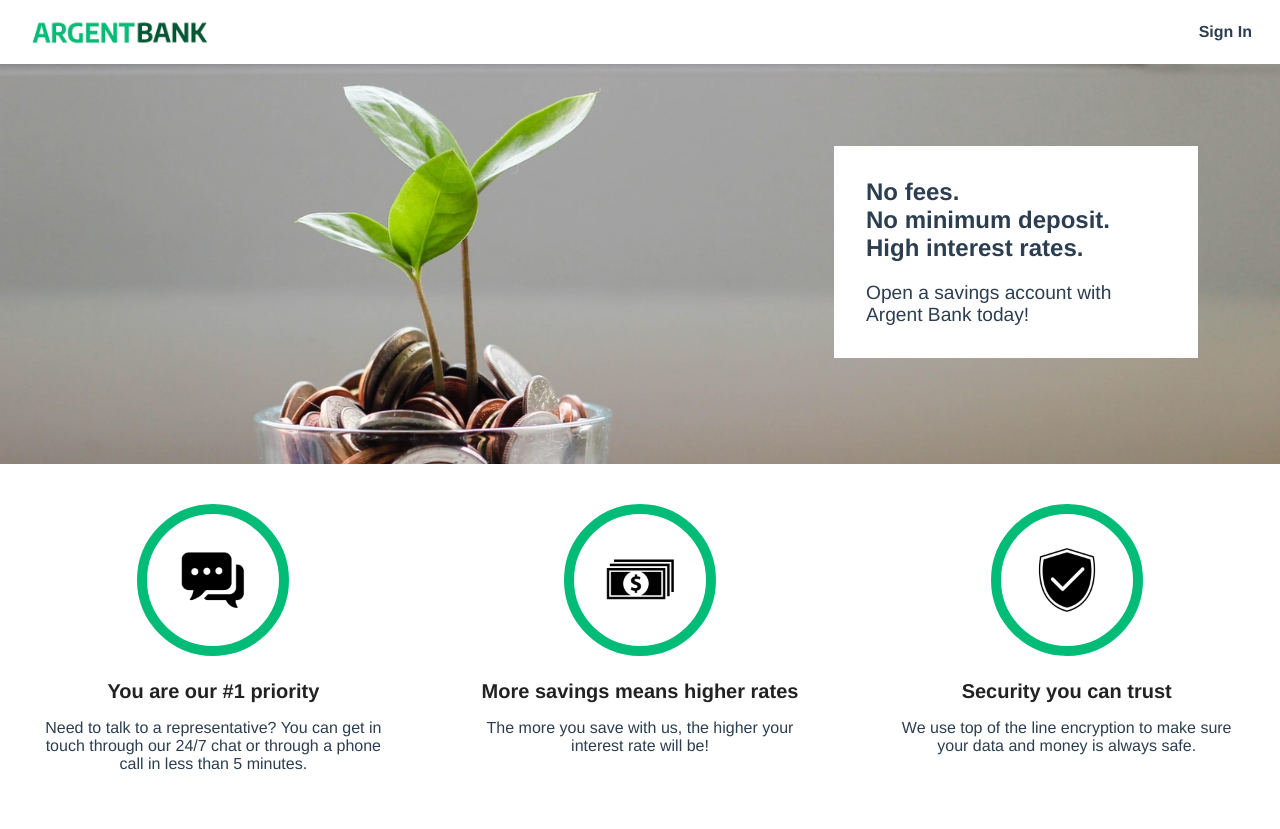
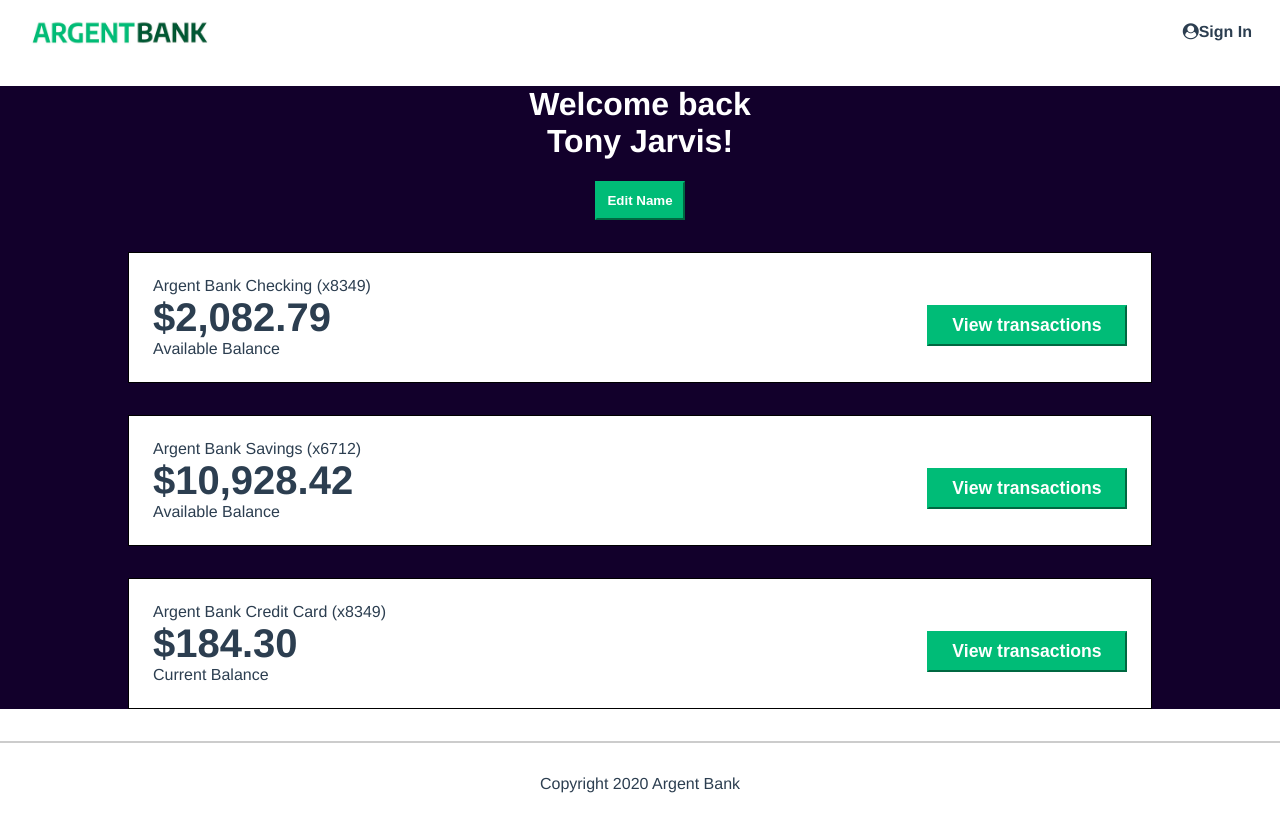
Before and after one commit to StevenBLR/OC_13_AppBancaire, a React (Create React App) app: page / in a window 1280 px wide. Built offline with nearby package versions, Linux system fonts and the light colour scheme.

Commit message:
Raw integration Signin + User pages

```diff
--- a/package.json
+++ b/package.json
@@ -9,6 +9,8 @@
     "react": "^17.0.2",
     "react-dom": "^17.0.2",
     "react-helmet": "^6.1.0",
+    "react-router": "^6.2.1",
+    "react-router-dom": "^6.2.1",
     "react-scripts": "5.0.0",
     "web-vitals": "^2.1.3"
   },
--- a/public/index.html
+++ b/public/index.html
@@ -8,6 +8,11 @@
     <meta
       name="description"
       content="Web site created using create-react-app"
+    />
+    <link rel="stylesheet" href="/css/main.css" />
+    <link
+      rel="stylesheet"
+      href="https://stackpath.bootstrapcdn.com/font-awesome/4.7.0/css/font-awesome.min.css"
     />
     <link rel="apple-touch-icon" href="%PUBLIC_URL%/logo192.png" />
     <!--
--- a/src/App.js
+++ b/src/App.js
@@ -1,10 +1,21 @@
 import "./App.css";
+//import { BrowserRouter as Router, Link, Switch } from "react-router-dom";
+import { BrowserRouter as Router, Route, Routes } from "react-router-dom";
+//import { BrowserRouter as Router, Route, Switch } from "react-router-dom";
 import Home from "./pages/Home";
+import Header from "./components/Header";
+import Footer from "./components/Footer";
+import SignIn from "./pages/SignIn";
+import User from "./pages/User";
 
 function App() {
   return (
     <div className="app">
-      <Home />
+      <Header />
+      {/* <Home/>
+      <SignIn/> */}
+      <User />
+      <Footer />
     </div>
   );
 }
--- /dev/null
+++ b/src/components/Footer.js
@@ -0,0 +1,11 @@
+import React from "react";
+
+function Footer() {
+  return (
+    <footer className="footer">
+      <p className="footer-text">Copyright 2020 Argent Bank</p>
+    </footer>
+  );
+}
+
+export default Footer;
--- /dev/null
+++ b/src/components/Header.js
@@ -0,0 +1,24 @@
+import React from "react";
+
+function Header() {
+  return (
+    <nav className="main-nav">
+      <a className="main-nav-logo" href="./index.html">
+        <img
+          className="main-nav-logo-image"
+          src="/img/argentBankLogo.png"
+          alt="Argent Bank Logo"
+        />
+        <h1 className="sr-only">Argent Bank</h1>
+      </a>
+      <div>
+        <a className="main-nav-item" href="./sign-in.html">
+          <i className="fa fa-user-circle"></i>
+          Sign In
+        </a>
+      </div>
+    </nav>
+  );
+}
+
+export default Header;
--- a/src/pages/Home.js
+++ b/src/pages/Home.js
@@ -6,66 +6,54 @@ function Home() {
     <div>
       <Helmet>
         <title>Argent Bank - Home Page</title>
-        <link rel="stylesheet" href="/css/main.css" />
       </Helmet>
-      <nav class="main-nav">
-        <a class="main-nav-logo" href="./index.html">
-          <img
-            class="main-nav-logo-image"
-            src="/img/argentBankLogo.png"
-            alt="Argent Bank Logo"
-          />
-          <h1 class="sr-only">Argent Bank</h1>
-        </a>
-        <div>
-          <a class="main-nav-item" href="./sign-in.html">
-            <i class="fa fa-user-circle"></i>
-            Sign In
-          </a>
-        </div>
-      </nav>
+
       <main>
-        <div class="hero">
-          <section class="hero-content">
-            <h2 class="sr-only">Promoted Content</h2>
-            <p class="subtitle">No fees.</p>
-            <p class="subtitle">No minimum deposit.</p>
-            <p class="subtitle">High interest rates.</p>
-            <p class="text">Open a savings account with Argent Bank today!</p>
+        <div className="hero">
+          <section className="hero-content">
+            <h2 className="sr-only">Promoted Content</h2>
+            <p className="subtitle">No fees.</p>
+            <p className="subtitle">No minimum deposit.</p>
+            <p className="subtitle">High interest rates.</p>
+            <p className="text">
+              Open a savings account with Argent Bank today!
+            </p>
           </section>
         </div>
-        <section class="features">
-          <h2 class="sr-only">Features</h2>
-          <div class="feature-item">
+        <section className="features">
+          <h2 className="sr-only">Features</h2>
+          <div className="feature-item">
             <img
               src="/img/icon-chat.png"
               alt="Chat Icon"
-              class="feature-icon"
+              className="feature-icon"
             />
-            <h3 class="feature-item-title">You are our #1 priority</h3>
+            <h3 className="feature-item-title">You are our #1 priority</h3>
             <p>
               Need to talk to a representative? You can get in touch through our
               24/7 chat or through a phone call in less than 5 minutes.
             </p>
           </div>
-          <div class="feature-item">
+          <div className="feature-item">
             <img
               src="/img/icon-money.png"
               alt="Chat Icon"
-              class="feature-icon"
+              className="feature-icon"
             />
-            <h3 class="feature-item-title">More savings means higher rates</h3>
+            <h3 className="feature-item-title">
+              More savings means higher rates
+            </h3>
             <p>
               The more you save with us, the higher your interest rate will be!
             </p>
           </div>
-          <div class="feature-item">
+          <div className="feature-item">
             <img
               src="/img/icon-security.png"
               alt="Chat Icon"
-              class="feature-icon"
+              className="feature-icon"
             />
-            <h3 class="feature-item-title">Security you can trust</h3>
+            <h3 className="feature-item-title">Security you can trust</h3>
             <p>
               We use top of the line encryption to make sure your data and money
               is always safe.
--- /dev/null
+++ b/src/pages/SignIn.js
@@ -0,0 +1,37 @@
+import React from "react";
+
+function SignIn() {
+  return (
+    <body>
+      <main className="main bg-dark">
+        <section className="sign-in-content">
+          <i className="fa fa-user-circle sign-in-icon"></i>
+          <h1>Sign In</h1>
+          <form>
+            <div className="input-wrapper">
+              <label for="username">Username</label>
+              <input type="text" id="username" />
+            </div>
+            <div className="input-wrapper">
+              <label for="password">Password</label>
+              <input type="password" id="password" />
+            </div>
+            <div className="input-remember">
+              <input type="checkbox" id="remember-me" />
+              <label for="remember-me">Remember me</label>
+            </div>
+            {/* <!-- PLACEHOLDER DUE TO STATIC SITE --> */}
+            <a href="./user.html" className="sign-in-button">
+              Sign In
+            </a>
+            {/* <!-- SHOULD BE THE BUTTON BELOW --> */}
+            {/* <!-- <button className="sign-in-button">Sign In</button> -->
+      <!--  --> */}
+          </form>
+        </section>
+      </main>
+    </body>
+  );
+}
+
+export default SignIn;
--- /dev/null
+++ b/src/pages/User.js
@@ -0,0 +1,49 @@
+import React from "react";
+
+function User() {
+  return (
+    <main className="main bg-dark">
+      <div className="header">
+        <h1>
+          Welcome back
+          <br />
+          Tony Jarvis!
+        </h1>
+        <button className="edit-button">Edit Name</button>
+      </div>
+      <h2 className="sr-only">Accounts</h2>
+      <section className="account">
+        <div className="account-content-wrapper">
+          <h3 className="account-title">Argent Bank Checking (x8349)</h3>
+          <p className="account-amount">$2,082.79</p>
+          <p className="account-amount-description">Available Balance</p>
+        </div>
+        <div className="account-content-wrapper cta">
+          <button className="transaction-button">View transactions</button>
+        </div>
+      </section>
+      <section className="account">
+        <div className="account-content-wrapper">
+          <h3 className="account-title">Argent Bank Savings (x6712)</h3>
+          <p className="account-amount">$10,928.42</p>
+          <p className="account-amount-description">Available Balance</p>
+        </div>
+        <div className="account-content-wrapper cta">
+          <button className="transaction-button">View transactions</button>
+        </div>
+      </section>
+      <section className="account">
+        <div className="account-content-wrapper">
+          <h3 className="account-title">Argent Bank Credit Card (x8349)</h3>
+          <p className="account-amount">$184.30</p>
+          <p className="account-amount-description">Current Balance</p>
+        </div>
+        <div className="account-content-wrapper cta">
+          <button className="transaction-button">View transactions</button>
+        </div>
+      </section>
+    </main>
+  );
+}
+
+export default User;
```
Also changed, not shown: src/index.js (+17 -0 lines), 1 other file (tests, documents, lock files or other folders).
